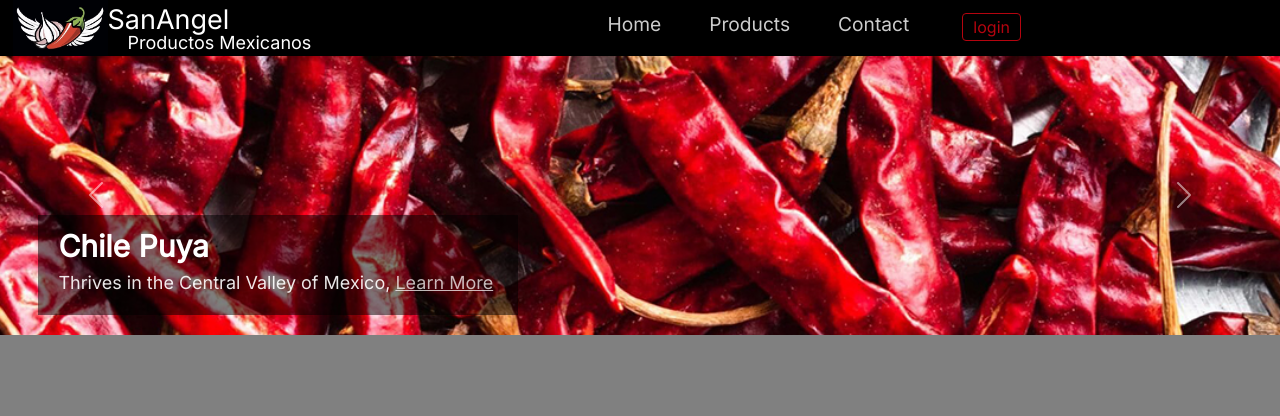
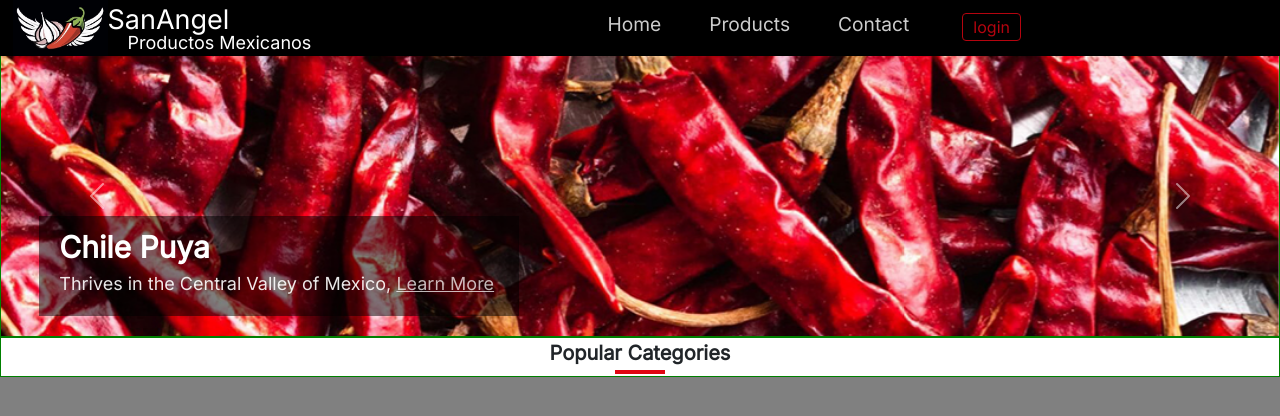
Before and after one commit to JoseJaramillo04/sanangelmx.com, a React (Create React App) app: page / in a window 1280 px wide. Shown: the top 416 px of the page. Built offline with nearby package versions, Linux system fonts and the light colour scheme.

Commit message:
finished section title structure

```diff
--- a/src/App.css
+++ b/src/App.css
@@ -17,5 +17,8 @@ html{
 .content{
   max-width: 1500px;
   margin: 0 auto;
-  background-color: black
+  display: flex;
+  flex-direction: column;
+  align-items: center;
+  border: 1px solid green
 }
--- a/src/App.tsx
+++ b/src/App.tsx
@@ -14,6 +14,7 @@ import "bootstrap/dist/js/bootstrap.bundle.min"; //Boostrap Import 2/2
 import "./homePageStyle.css";
 import Header from "./components/Header";
 import Carousel from "./components/Carousel";
+import SectionTitle from "./components/SectionTitle";
 
 function Home() {
   const navigate = useNavigate();
@@ -21,6 +22,9 @@ function Home() {
   return (
     <>
       <Carousel />
+      <div className="content">
+        <SectionTitle />
+      </div>
     </>
   );
 }
--- /dev/null
+++ b/src/components/SectionTitle.tsx
@@ -0,0 +1,12 @@
+import "../css/sectionTitle.css";
+
+function SectionTitle() {
+  return (
+    <div className="section-container">
+      <span className="section-title">Popular Categories</span>
+      <hr className="section-line" />
+    </div>
+  );
+}
+
+export default SectionTitle;
--- /dev/null
+++ b/src/css/sectionTitle.css
@@ -0,0 +1,20 @@
+.section-container{
+    width: 100%;
+    max-width: 250px;
+    display: flex;
+    flex-direction: column;
+    align-items: center;
+  }
+
+  .section-line{
+    border: 2px solid #E10613;
+    opacity: 1;
+    width: 100%;
+    max-width: 50px;
+    margin: 2px 0;
+  }
+
+  .section-title{
+    font-size: 20px;
+    font-weight: 600;
+  }
```
